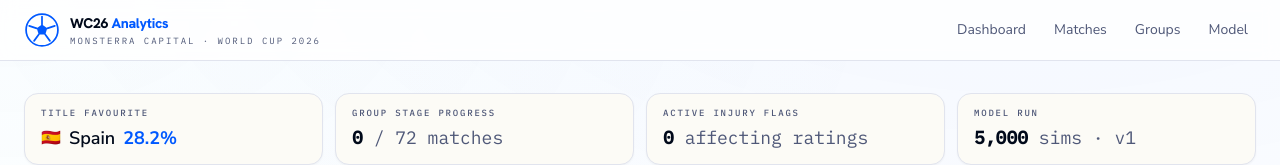
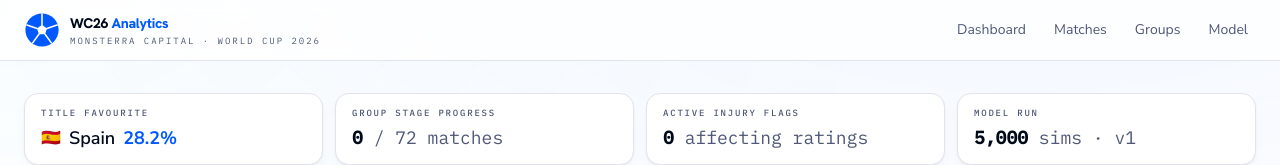
Before and after one commit to monsterra-capital-us/world-cup-analytics, a Next.js app: page / in a window 1280 px wide. Shown: the top 165 px of the page. Built offline with nearby package versions, Linux system fonts and the light colour scheme; no server answers; the database is empty.

Commit message:
White cards with hairline and soft shadow; solid-disc ball mark
https://claude.ai/code/session_01XPq5GUssyg8v1hvRbUYBvu

```diff
--- a/src/app/globals.css
+++ b/src/app/globals.css
@@ -12,7 +12,7 @@
   --capital-950: #00091a;
 
   --background: #ffffff;
-  --surface: #fcfbf6; /* bone-50 */
+  --surface: #ffffff; /* white cards, hairline + shadow for hierarchy */
   --surface-2: #f0f2f7; /* slate-100 */
   --border: #e1e4ee; /* slate-200 hairline */
   --foreground: var(--capital-950);
--- a/src/app/layout.tsx
+++ b/src/app/layout.tsx
@@ -41,22 +41,19 @@ const NAV = [
   { href: "/model", label: "Model" },
 ];
 
-/** Minimalist ball — circle, centre pentagon panel and five seams, capital blue. */
+/** Minimalist ball — capital-blue disc with knocked-out pentagon panel and seams. */
 function Mark() {
   return (
-    <svg viewBox="0 0 104 104" aria-hidden="true" className="size-9 shrink-0 text-accent">
-      <g stroke="currentColor" strokeWidth="5" fill="none" strokeLinecap="round">
-        <circle cx="52" cy="52" r="46" />
-        <line x1="52" y1="36" x2="52" y2="13" />
-        <line x1="67.2" y1="47.1" x2="89" y2="40" />
-        <line x1="61.4" y1="64.9" x2="74.9" y2="83.4" />
-        <line x1="42.6" y1="64.9" x2="29.1" y2="83.4" />
-        <line x1="36.8" y1="47.1" x2="15" y2="40" />
+    <svg viewBox="0 0 104 104" aria-hidden="true" className="size-9 shrink-0">
+      <circle cx="52" cy="52" r="48" fill="#0059FF" />
+      <g stroke="#fff" strokeWidth="4.5" strokeLinecap="round">
+        <line x1="52" y1="37" x2="52" y2="6" />
+        <line x1="66.3" y1="47.4" x2="95.7" y2="37.8" />
+        <line x1="60.8" y1="64.1" x2="79" y2="89.2" />
+        <line x1="43.2" y1="64.1" x2="25" y2="89.2" />
+        <line x1="37.7" y1="47.4" x2="8.3" y2="37.8" />
       </g>
-      <polygon
-        fill="currentColor"
-        points="52,36 67.2,47.1 61.4,64.9 42.6,64.9 36.8,47.1"
-      />
+      <polygon fill="#fff" points="52,37 66.3,47.4 60.8,64.1 43.2,64.1 37.7,47.4" />
     </svg>
   );
 }
--- a/src/components/ui.tsx
+++ b/src/components/ui.tsx
@@ -11,7 +11,7 @@ export function Card({
 }) {
   return (
     <section
-      className={`min-w-0 rounded-2xl border border-edge bg-surface shadow-[0_1px_2px_rgba(0,9,26,0.04)] ${className}`}
+      className={`min-w-0 rounded-2xl border border-edge bg-surface shadow-[0_1px_2px_rgba(0,9,26,0.05),0_6px_16px_-6px_rgba(0,9,26,0.06)] ${className}`}
     >
       {children}
     </section>
```
Also changed, not shown: src/app/icon.svg.
